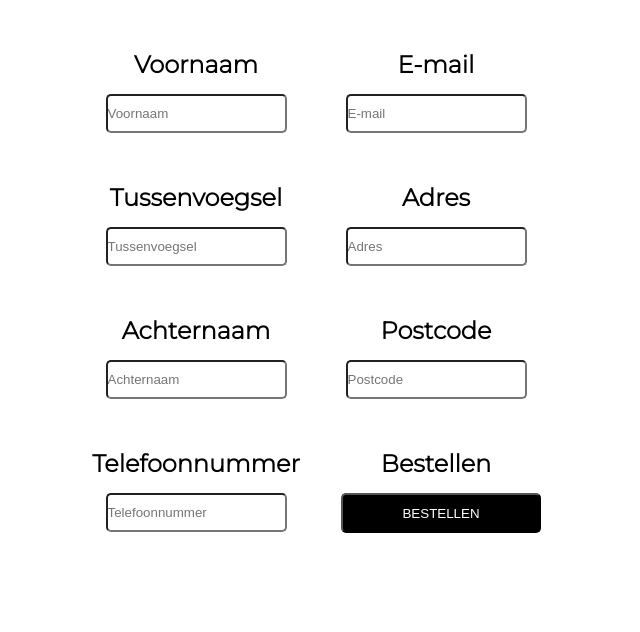
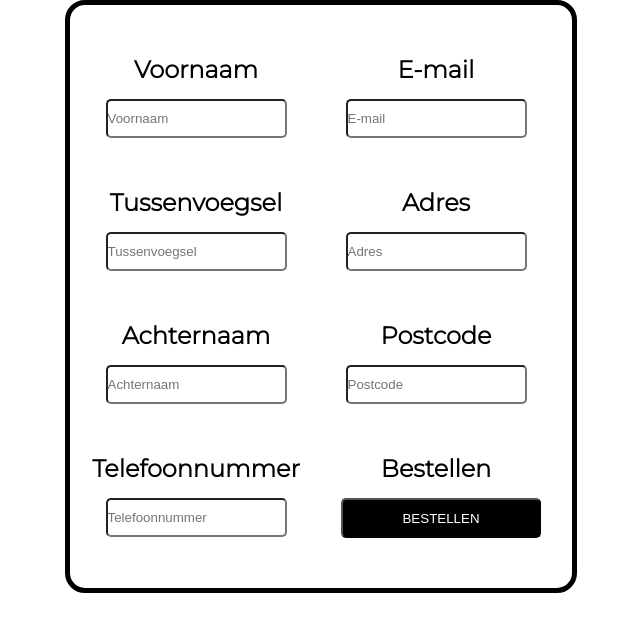
Before and after one commit to Timhamer/Project-3, a PHP site: page /Bestel.html in a window 1280 px wide. Shown: the top 632 px of the page, without its empty margins (319-959 px from the left). Run offline with PHP 8.4, Linux system fonts and the light colour scheme.

Commit message:
Update header.css

```diff
--- a/header.css
+++ b/header.css
@@ -144,5 +144,12 @@ color: grey;
 
   .bestelborder {
     border-color: black;
-    border
+    border: black;
+    border-style: solid;
+    border-width: 5px;
+    margin:0 30% 0 30%;
+    padding: 0 0 50px 0;
+    border-radius: 20px;
+
+
   }
```
